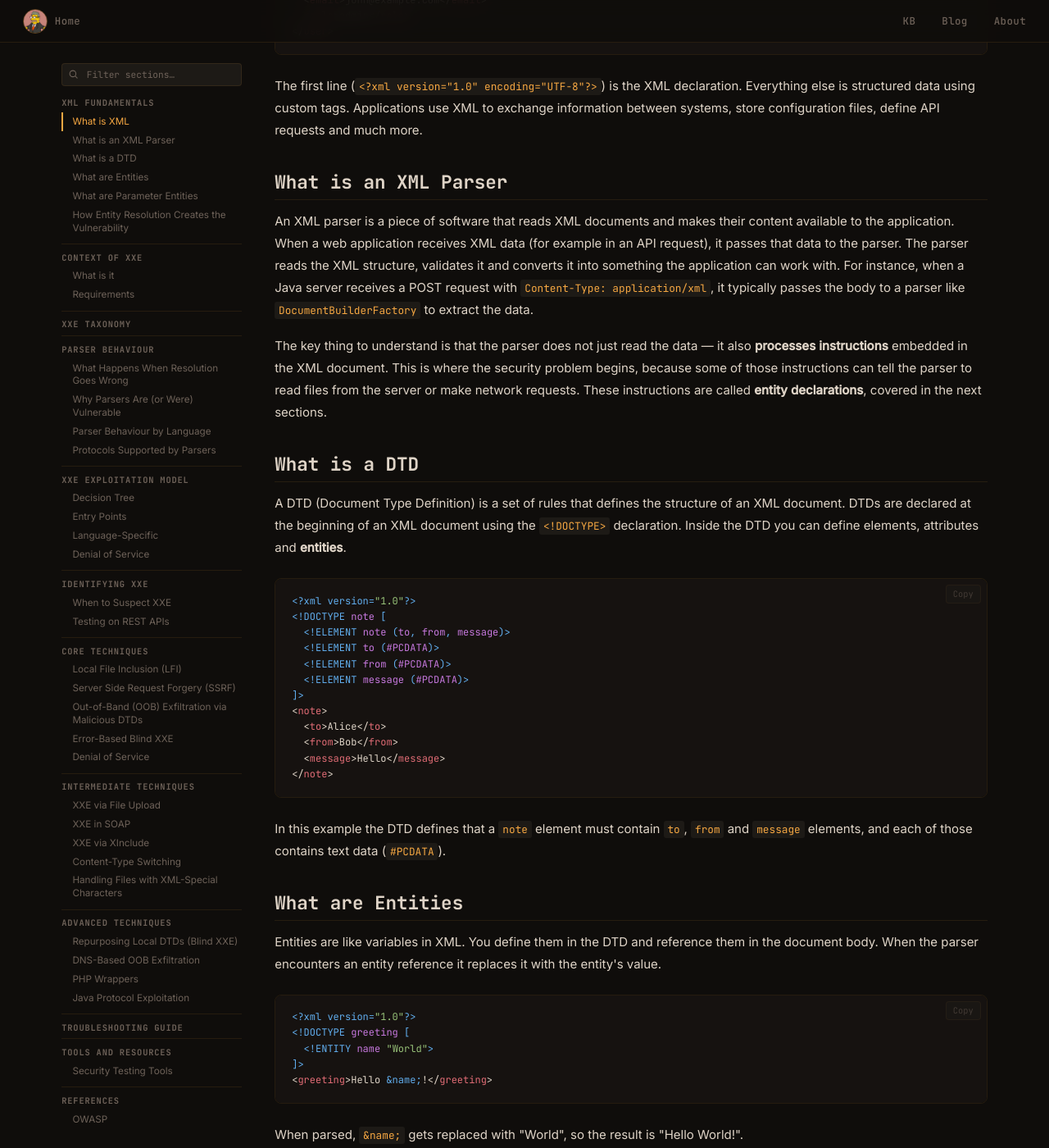
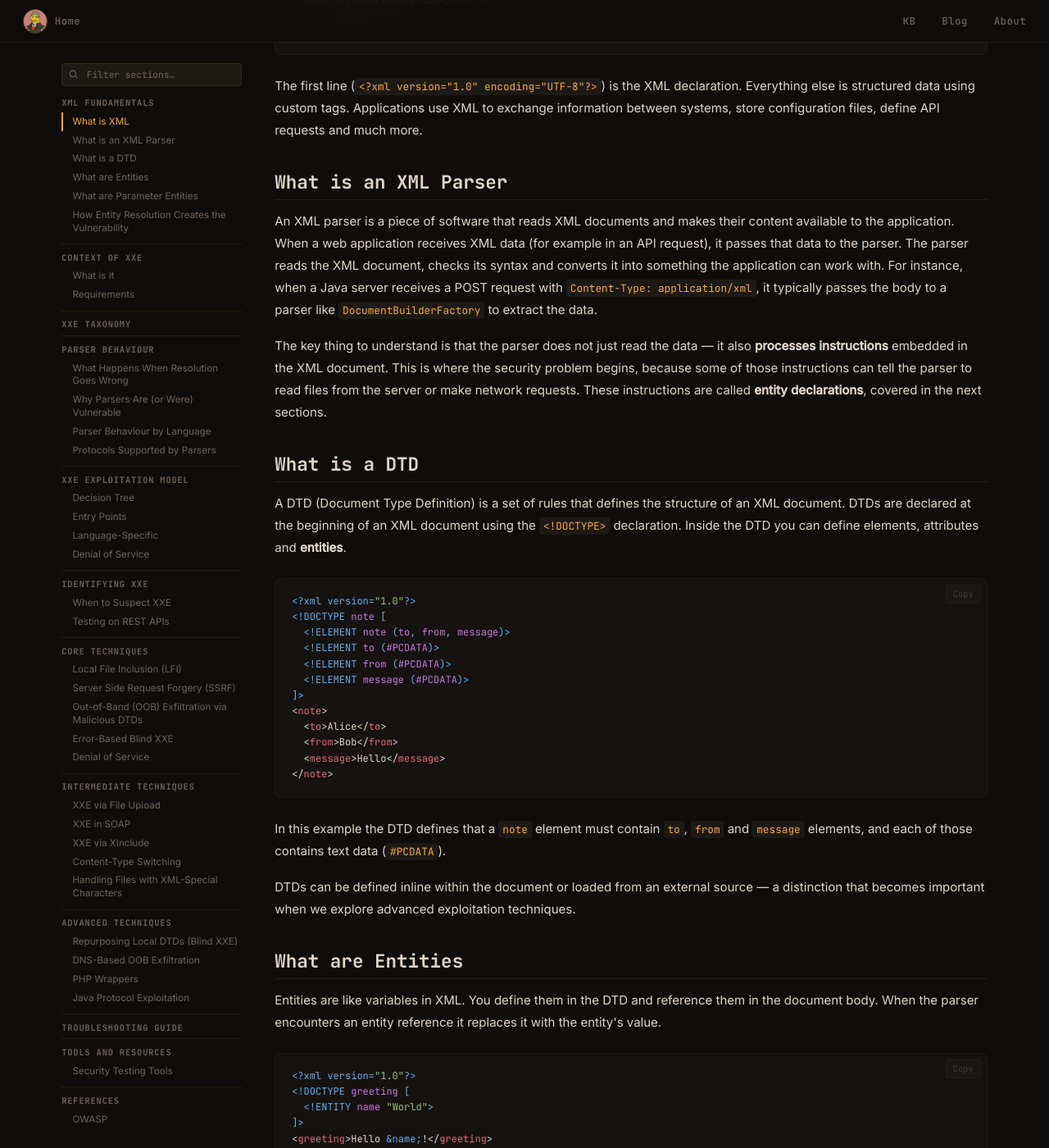
Before and after one commit to HansMolemanPNG/hansmolemanpng.github.io, an MkDocs documentation site: the page built from docs/kb/injection-attacks/xxe.md, in a window 1280 px wide and 1400 px high, scrolled down 711 px. Shown: the whole window at 82% size. Built offline with MkDocs 1.6.1, drawn with Linux system fonts in a browser that asks for light colours; nearby versions of some CDN libraries; comment, search, counter and statistics services are not loaded; some of the changed text lies outside the part shown.

Commit message:
Update xxe.md

````diff
--- a/docs/kb/injection-attacks/xxe.md
+++ b/docs/kb/injection-attacks/xxe.md
@@ -31,7 +31,7 @@
 
 ## What is an XML Parser
 
-An XML parser is a piece of software that reads XML documents and makes their content available to the application. When a web application receives XML data (for example in an API request), it passes that data to the parser. The parser reads the XML structure, validates it and converts it into something the application can work with. For instance, when a Java server receives a POST request with `Content-Type: application/xml`, it typically passes the body to a parser like `DocumentBuilderFactory` to extract the data.
+An XML parser is a piece of software that reads XML documents and makes their content available to the application. When a web application receives XML data (for example in an API request), it passes that data to the parser. The parser reads the XML document, checks its syntax and converts it into something the application can work with. For instance, when a Java server receives a POST request with `Content-Type: application/xml`, it typically passes the body to a parser like `DocumentBuilderFactory` to extract the data.
 
 The key thing to understand is that the parser does not just read the data — it also **processes instructions** embedded in the XML document. This is where the security problem begins, because some of those instructions can tell the parser to read files from the server or make network requests. These instructions are called **entity declarations**, covered in the next sections.
 
@@ -56,6 +56,8 @@
 
 In this example the DTD defines that a `note` element must contain `to`, `from` and `message` elements, and each of those contains text data (`#PCDATA`).
 
+DTDs can be defined inline within the document or loaded from an external source — a distinction that becomes important when we explore advanced exploitation techniques.
+
 ## What are Entities
 
 Entities are like variables in XML. You define them in the DTD and reference them in the document body. When the parser encounters an entity reference it replaces it with the entity's value.
@@ -81,6 +83,8 @@
 ```
 
 This tells the parser: "go read the file `/etc/passwd` and use its contents as the value of this entity". This is where XXE attacks come from. If the parser obeys this instruction, the attacker can read any file the server has access to.
+
+In XML, you can also declare external entities using the `PUBLIC` keyword instead of `SYSTEM`. The difference is that `PUBLIC` includes a formal public identifier that the parser can use to look up the resource in a local catalog, followed optionally by a URI as fallback — making it functionally equivalent to `SYSTEM` for XXE purposes. In practice, all XXE payloads use `SYSTEM` because it is simpler and more universally supported.
 
 ## What are Parameter Entities
 
````
